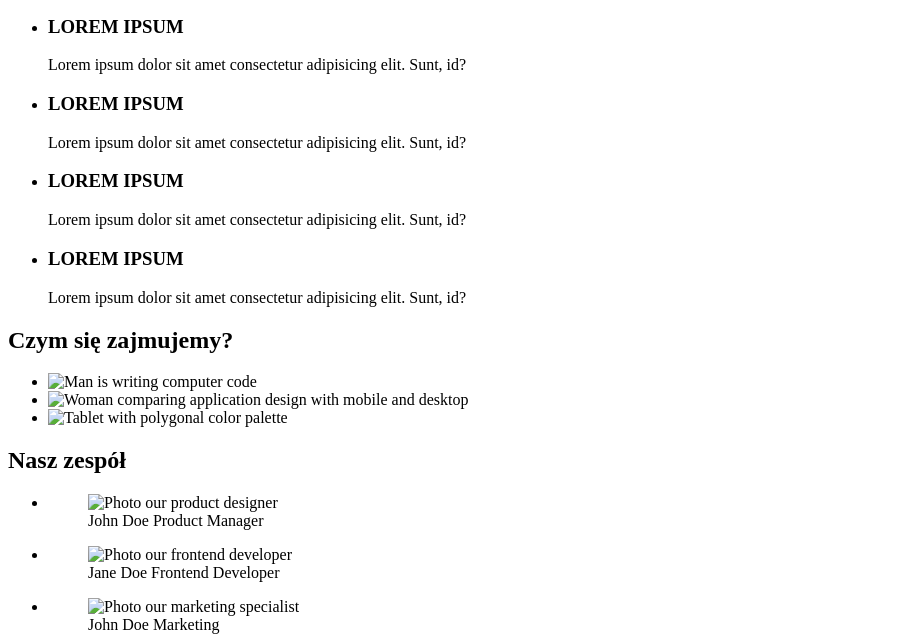
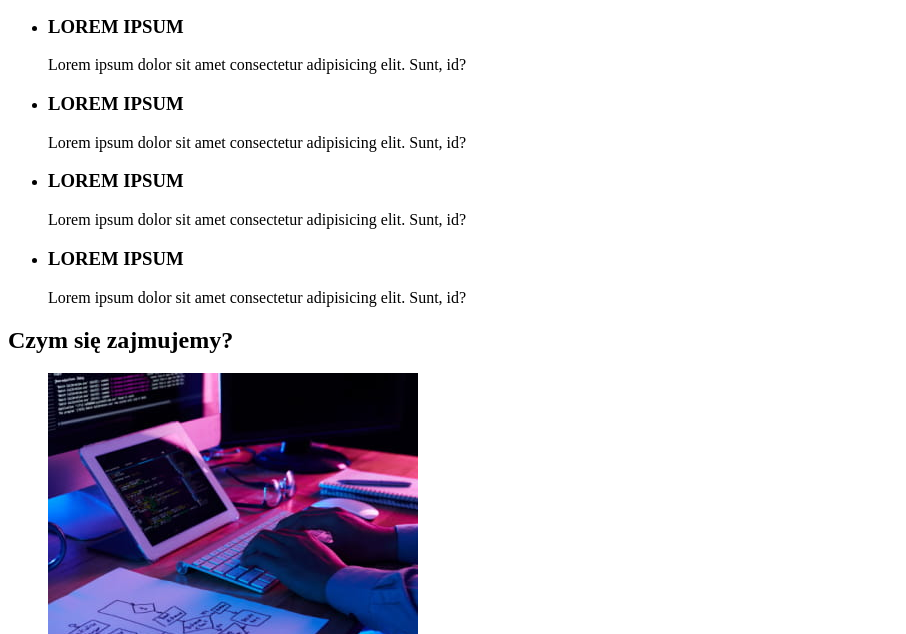
Before and after one commit to MalgorzataMarczynska/goit-markup-hw-01, a plain HTML site: page index.html in a window 1280 px wide. Shown: the part 166-800 px from the top of the page, without its empty margins (0-906 px from the left). Drawn offline with Linux system fonts and the light colour scheme; the site is published under a folder, as on GitHub Pages, so addresses that start at the root find nothing.

Commit message:
poprawka ścieżek obrazków

```diff
--- a/index.html
+++ b/index.html
@@ -52,7 +52,7 @@
       <ul>
         <li>
           <img
-            src="/images/programmmer_opt.jpg"
+            src="images/programmmer_opt.jpg"
             alt="Man is writing computer code"
             width="370"
             height="294"
@@ -60,7 +60,7 @@
         </li>
         <li>
           <img
-            src="/images/ui_design_opt.jpg"
+            src="images/ui_design_opt.jpg"
             alt="Woman comparing application design with mobile and desktop"
             width="370"
             height="294"
@@ -68,7 +68,7 @@
         </li>
         <li>
           <img
-            src="/images/creative_webdesign_opt.jpg"
+            src="images/creative_webdesign_opt.jpg"
             alt="Tablet with polygonal color palette"
             width="370"
             height="294"
@@ -80,7 +80,7 @@
         <li>
           <figure>
             <img
-              src="/images/product_designer_opt.jpg"
+              src="images/product_designer_opt.jpg"
               alt="Photo our product designer"
               width="270"
               height="260"
@@ -91,7 +91,7 @@
         <li>
           <figure>
             <img
-              src="/images/frontend_developer_opt.jpg"
+              src="images/frontend_developer_opt.jpg"
               alt="Photo our frontend developer"
               width="270"
               height="260"
@@ -102,7 +102,7 @@
         <li>
           <figure>
             <img
-              src="/images/marketing_opt.jpg"
+              src="images/marketing_opt.jpg"
               alt="Photo our marketing specialist"
               width="270"
               height="260"
@@ -113,7 +113,7 @@
         <li>
           <figure>
             <img
-              src="/images/ui_designer_opt.jpg"
+              src="images/ui_designer_opt.jpg"
               alt="Photo our UI designer"
               width="270"
               height="260"
```
